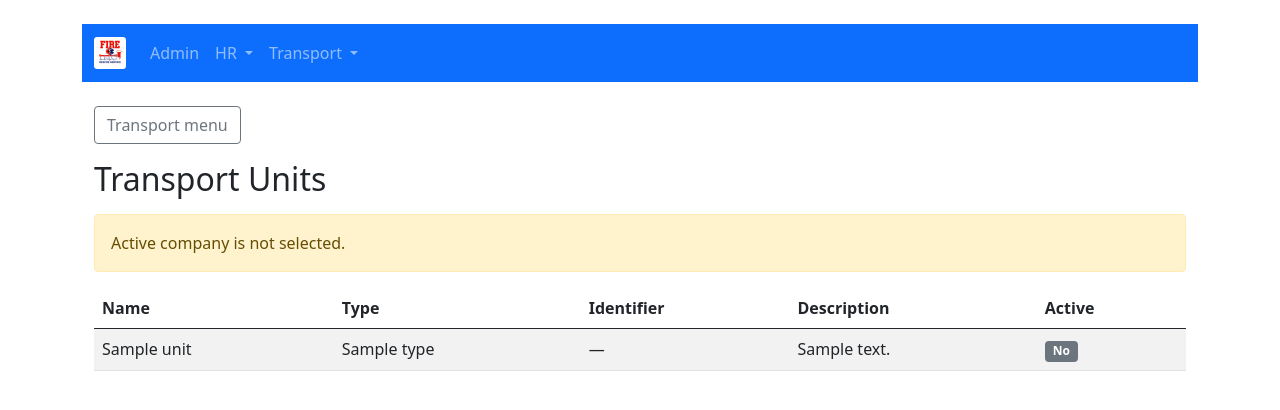
After one commit to ru3aah/FRS_DB_Project, a Django app: template transport/templates/transport/unit_list.html in a window 1280 px wide. The commit adds this page. Shown: the top 410 px of the page. Run offline with Django 5.2, Linux system fonts and the light colour scheme; the template is opened without the code that fills it: most values are stand-ins (such as "Sample title", 1, 10 or a date in 2020); some libraries are stand-ins or nearby versions.

Commit message:
navbar + units_list + types_list html

```diff
--- a/templates/includes/navbar.html
+++ b/templates/includes/navbar.html
@@ -157,11 +157,41 @@
                   </li>
 
               </ul>
+          </li>
 
-          </li>
-          <li class="nav-item">
-              <a class="nav-link" href="{% url 'transport:index' %}">Transport
+          <li class="nav-item dropdown">
+              <a class="nav-link dropdown-toggle"
+                 href="#"
+                 id="transportDropdown"
+                 role="button"
+                 data-bs-toggle="dropdown"
+                 aria-expanded="false">
+                  Transport
               </a>
+
+              <ul class="dropdown-menu dropdown-menu-dark bg-primary"
+                  aria-labelledby="transportDropdown">
+                  <li>
+                      <a class="dropdown-item" href="{% url 'transport:index' %}">
+                          Transport menu
+                      </a>
+                  </li>
+
+                  <li>
+                      <hr class="dropdown-divider">
+                  </li>
+
+                  <li>
+                      <a class="dropdown-item" href="{% url 'transport:type_list' %}">
+                          Unit types
+                      </a>
+                  </li>
+                  <li>
+                      <a class="dropdown-item" href="{% url 'transport:unit_list' %}">
+                          Units
+                      </a>
+                  </li>
+              </ul>
           </li>
       </ul>
 
--- /dev/null
+++ b/transport/templates/transport/unit_list.html
@@ -0,0 +1,63 @@
+{% extends "base.html" %}
+{% block title %}FRS DB | Transport Units{% endblock %}
+
+{% block content %}
+{% include "includes/navbar.html" %}
+
+<div class="container mt-4">
+
+  <div class="d-flex justify-content-between align-items-center flex-wrap gap-2 mb-3">
+    <div class="d-flex gap-2 flex-wrap">
+      <a class="btn btn-outline-secondary" href="{% url 'transport:index' %}">
+        Transport menu
+      </a>
+    </div>
+  </div>
+
+  <h2 class="mb-3">Transport Units</h2>
+
+  {% if not active_company_id %}
+    <div class="alert alert-warning">
+      Active company is not selected.
+    </div>
+  {% endif %}
+
+  <div class="table-responsive">
+    <table class="table table-striped table-hover align-middle">
+      <thead>
+        <tr>
+          <th>Name</th>
+          <th>Type</th>
+          <th>Identifier</th>
+          <th>Description</th>
+          <th>Active</th>
+        </tr>
+      </thead>
+      <tbody>
+        {% for unit in units %}
+          <tr>
+            <td>{{ unit.name }}</td>
+            <td>{{ unit.type.name }}</td>
+            <td>{{ unit.identifier|default:"—" }}</td>
+            <td>{{ unit.description|default:"—" }}</td>
+            <td>
+              {% if unit.is_active %}
+                <span class="badge bg-success">Yes</span>
+              {% else %}
+                <span class="badge bg-secondary">No</span>
+              {% endif %}
+            </td>
+          </tr>
+        {% empty %}
+          <tr>
+            <td colspan="5" class="text-center text-muted">
+              No transport units found
+            </td>
+          </tr>
+        {% endfor %}
+      </tbody>
+    </table>
+  </div>
+
+</div>
+{% endblock %}
```
Also changed, not shown: transport/templates/transport/type_list.html (added, +57 -0 lines).
